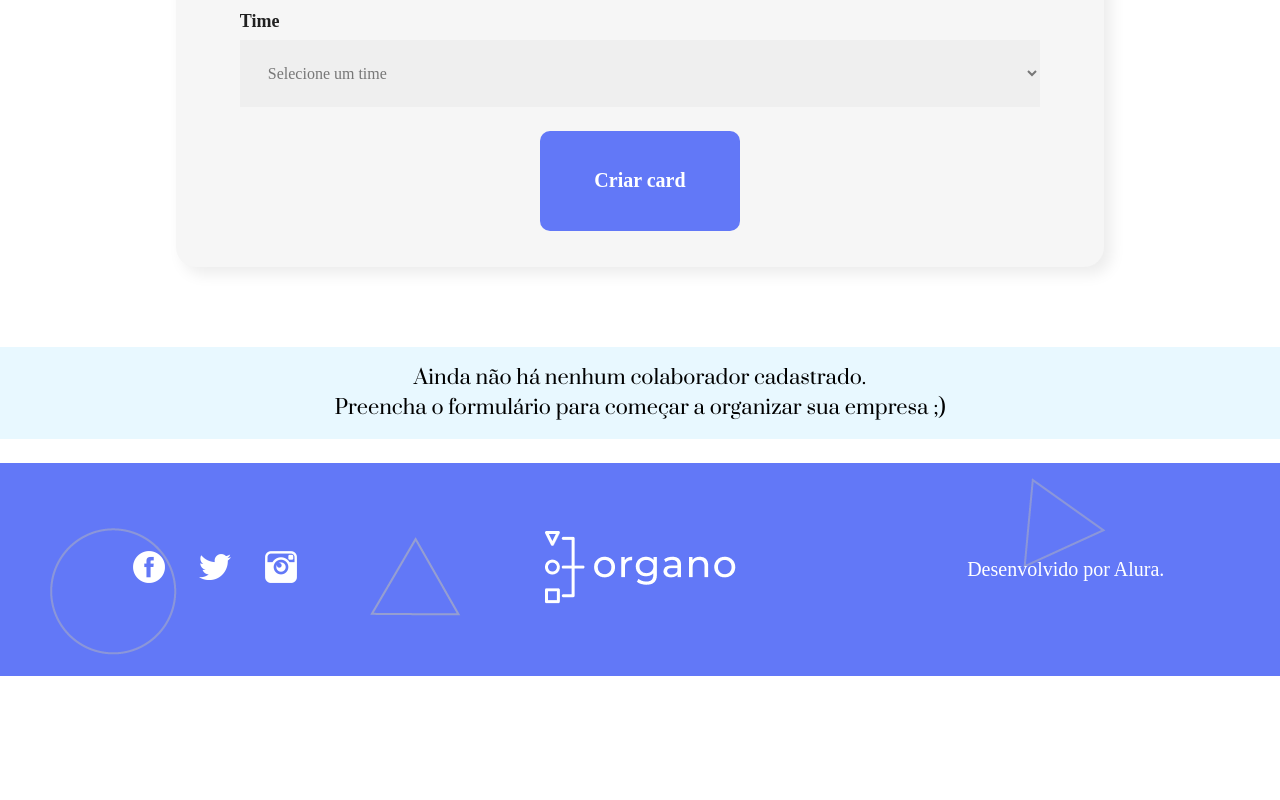
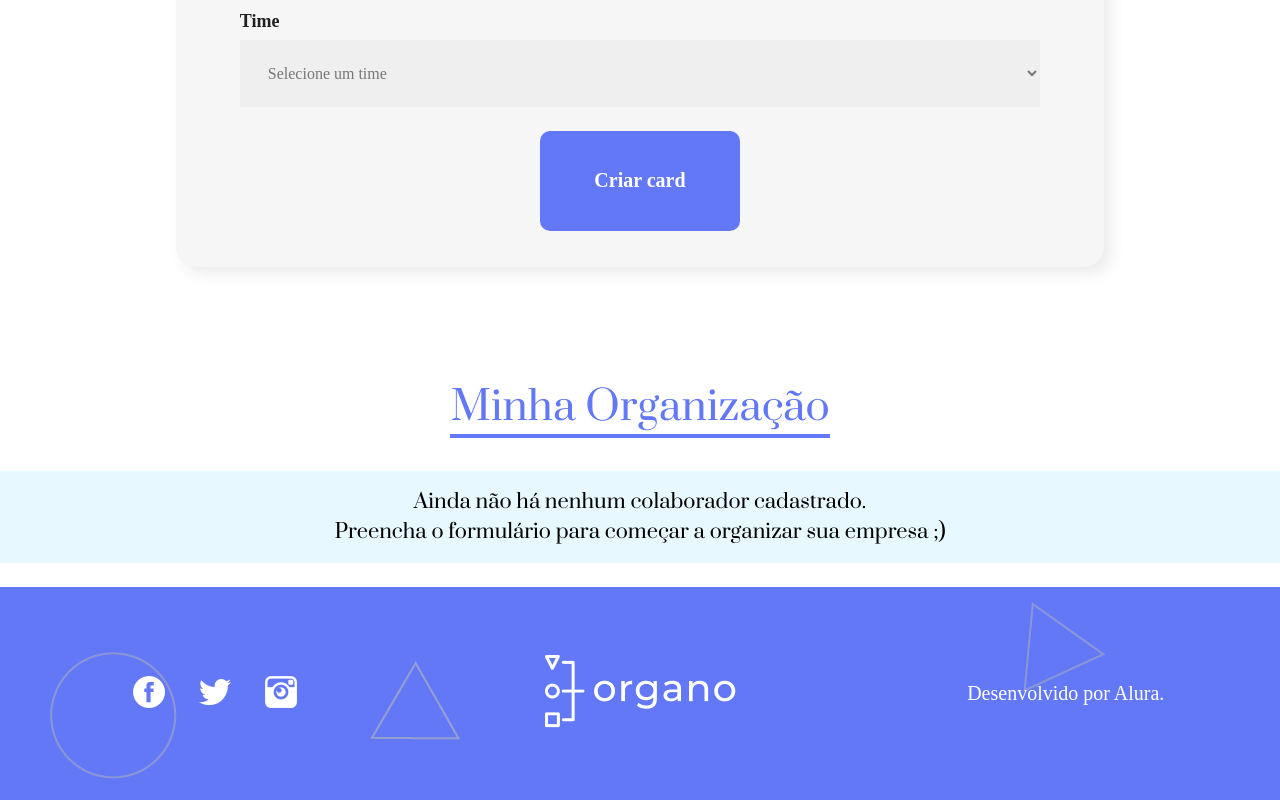
Before and after one commit to adrian-siv/alura-react-organo, a React (Create React App) app: page / in a window 1280 px wide. Shown: the part 860-1660 px from the top of the page. Before the commit the page ends 1536 px from the top, so only its background shows below. Built offline with nearby package versions, Linux system fonts and the light colour scheme; the HTML template or start-up script is replaced by a standard one.

Commit message:
feat: add component "delimitador de sessão"

```diff
--- a/src/App.js
+++ b/src/App.js
@@ -3,6 +3,7 @@ import Banner from './componentes/Banner';
 import Formulario from './componentes/Formulario';
 import Time from './componentes/Time';
 import Rodape from './componentes/Rodape';
+import DelimitadorSessao from './componentes/DelimitadorSessao';
 
 function App() {
 
@@ -56,6 +57,7 @@ function App() {
       titulo="Preencha os dados para criar o card do colaborador"
       />
 
+      <DelimitadorSessao titulo="Minha Organização"/>
       {colaboradores.length > 0 ? (
         listaDeTimes.map(time => <Time
           key={time.nome}
--- /dev/null
+++ b/src/componentes/DelimitadorSessao/DelimitadorSessao.css
@@ -0,0 +1,12 @@
+.delimitador-sessao {
+    text-align: center;
+}
+
+.delimitador-sessao h2 {
+    color: #6278F7;
+    font-family: Prata;
+    font-size: 2.5rem;
+    font-weight: 400;
+    border-bottom: 4px solid;
+    display: inline-block;
+}
--- /dev/null
+++ b/src/componentes/DelimitadorSessao/index.js
@@ -0,0 +1,11 @@
+import "./DelimitadorSessao.css";
+
+const DelimitadorSessao = (props) => {
+	return (
+		<div className="delimitador-sessao">
+			<h2>{props.titulo}</h2>
+		</div>
+	);
+};
+
+export default DelimitadorSessao;
```
